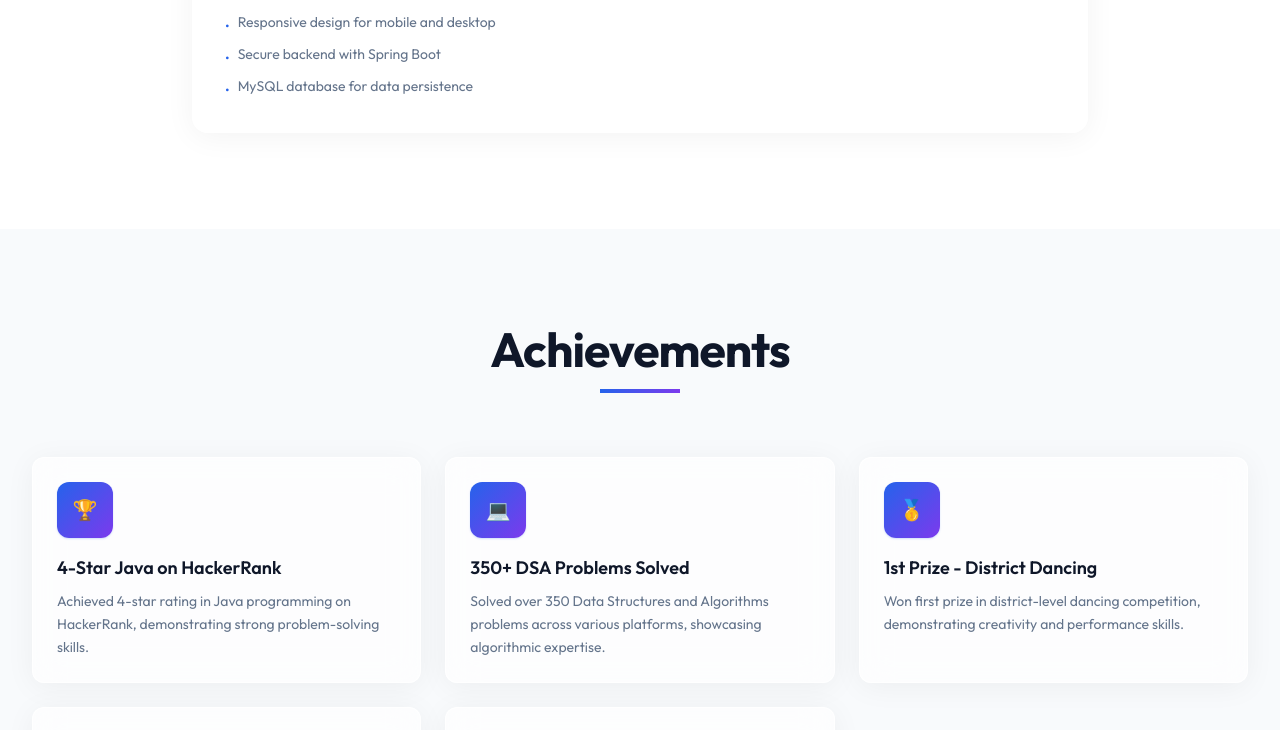
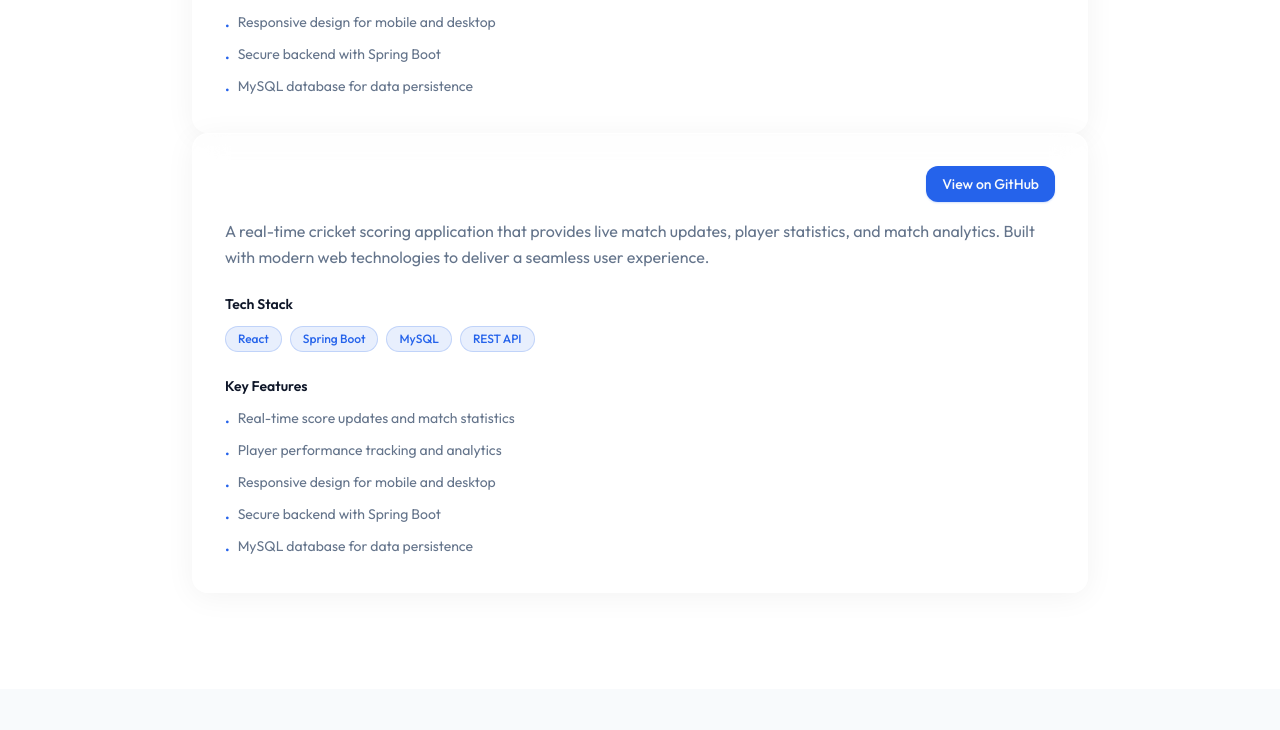
Before and after one commit to milapgrover/PortFolio, a React (Vite) app: page / in a window 1280 px wide. Shown: the part 3485-4215 px from the top of the page. Built offline with nearby package versions, Linux system fonts and the light colour scheme.

Commit message:
Added live link button in project section

```diff
--- a/src/pages/HomePage.jsx
+++ b/src/pages/HomePage.jsx
@@ -45,7 +45,21 @@ function HomePage() {
         'Secure backend with Spring Boot',
         'MySQL database for data persistence',
       ],
-      githubLink: 'https://github.com/milapgrover',
+      githubLink: 'https://github.com/milapgrover/Cricket-Application',
+      liveLink: 'https://cricket-application-nine.vercel.app/',
+    },
+    {
+      title: '',
+      description: 'A real-time cricket scoring application that provides live match updates, player statistics, and match analytics. Built with modern web technologies to deliver a seamless user experience.',
+      techStack: ['React', 'Spring Boot', 'MySQL', 'REST API'],
+      features: [
+        'Real-time score updates and match statistics',
+        'Player performance tracking and analytics',
+        'Responsive design for mobile and desktop',
+        'Secure backend with Spring Boot',
+        'MySQL database for data persistence',
+      ],
+      githubLink: 'https://github.com/milapgrover/DocuMind-AI',
     },
   ];
 
@@ -91,7 +105,7 @@ function HomePage() {
       score: 'Percentage: 87.4%',
     },
     {
-      degree: 'Secondary Education (CBSE - Class 10)',
+      degree: 'Matriculation (CBSE - Class 10)',
       institution: 'The Delhi Public School',
       period: '2019 - 2020',
       score: 'Percentage: 90.5%',
```
